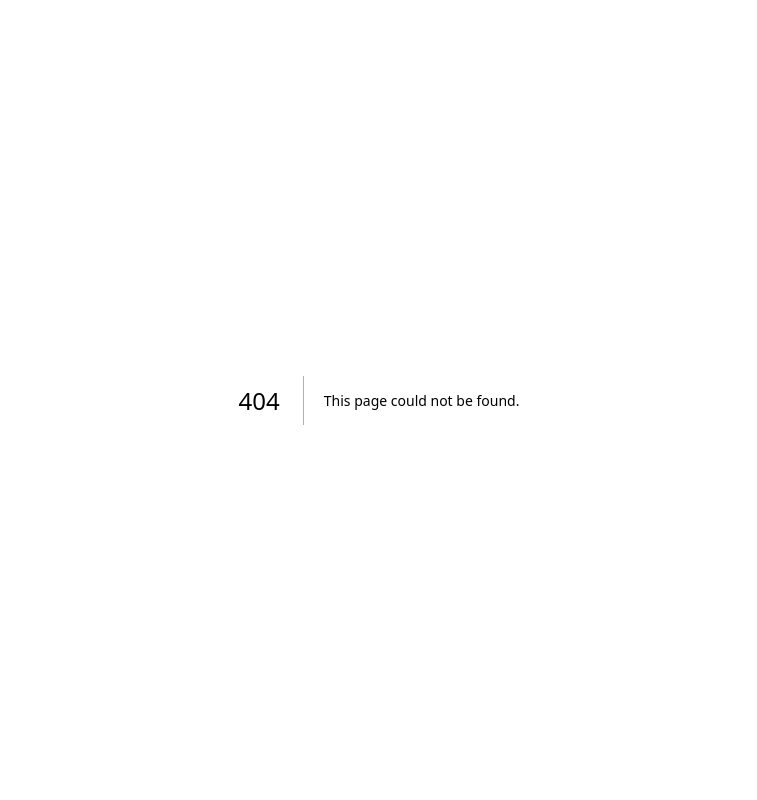
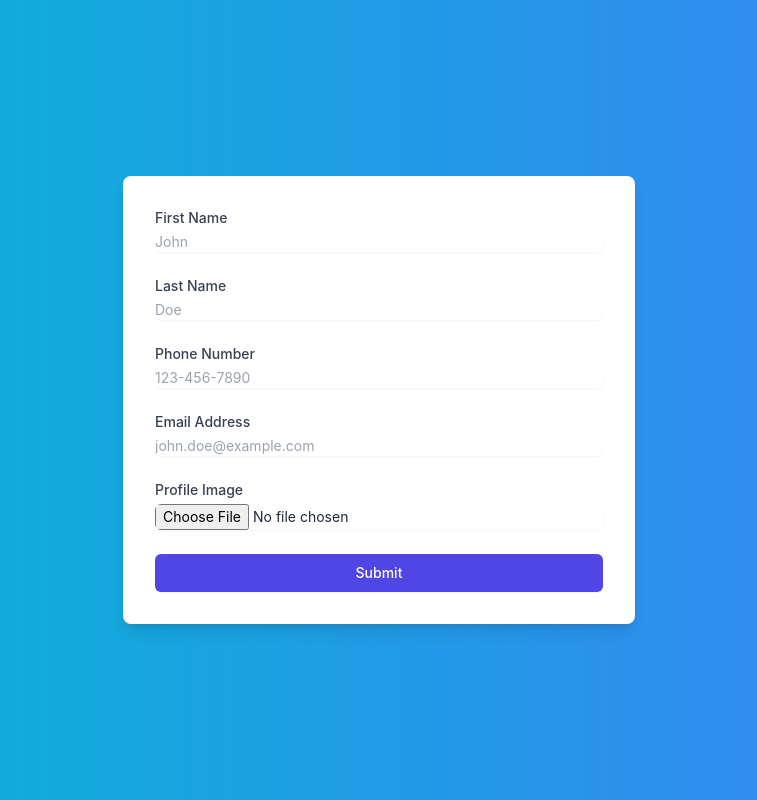
Before and after one commit to felix-hh/wildhacks2024, a Next.js app: page /adduser in a window 1280 px wide. Before the commit this address had no page. Shown: the whole page, without its empty margins (261-1018 px from the left). Built offline with nearby package versions, Linux system fonts and the light colour scheme.

Commit message:
Adding static page for customer sign up using the current tailwind styling

```diff
--- /dev/null
+++ b/pages/adduser.jsx
@@ -0,0 +1,105 @@
+import React, { useState } from 'react';
+
+const UserProfileForm = () => {
+  const [formData, setFormData] = useState({
+    firstName: '',
+    lastName: '',
+    phone: '',
+    email: '',
+    profileImage: null,
+  });
+
+  const handleChange = (e) => {
+    const { name, value, files } = e.target;
+    setFormData({
+      ...formData,
+      [name]: files ? files[0] : value,
+    });
+  };
+
+  const handleSubmit = (e) => {
+    e.preventDefault();
+    // Handle form submission here
+    console.log(formData);
+    alert('Form submitted. Check console for data.');
+  };
+
+  return (
+    <div className="flex justify-center items-center h-screen bg-gradient-to-r from-cyan-500 to-blue-500">
+      <div className="bg-white p-8 rounded-lg shadow-lg max-w-lg w-full">
+        <form onSubmit={handleSubmit} className="space-y-6">
+          <div>
+            <label htmlFor="firstName" className="block text-sm font-medium text-gray-700">
+              First Name
+            </label>
+            <input
+              type="text"
+              name="firstName"
+              value={formData.firstName}
+              onChange={handleChange}
+              placeholder="John"
+              className="mt-1 block w-full rounded-md border-gray-300 shadow-sm focus:border-indigo-500 focus:ring-indigo-500 sm:text-sm"
+            />
+          </div>
+          <div>
+            <label htmlFor="lastName" className="block text-sm font-medium text-gray-700">
+              Last Name
+            </label>
+            <input
+              type="text"
+              name="lastName"
+              value={formData.lastName}
+              onChange={handleChange}
+              placeholder="Doe"
+              className="mt-1 block w-full rounded-md border-gray-300 shadow-sm focus:border-indigo-500 focus:ring-indigo-500 sm:text-sm"
+            />
+          </div>
+          <div>
+            <label htmlFor="phone" className="block text-sm font-medium text-gray-700">
+              Phone Number
+            </label>
+            <input
+              type="tel"
+              name="phone"
+              value={formData.phone}
+              onChange={handleChange}
+              placeholder="123-456-7890"
+              className="mt-1 block w-full rounded-md border-gray-300 shadow-sm focus:border-indigo-500 focus:ring-indigo-500 sm:text-sm"
+            />
+          </div>
+          <div>
+            <label htmlFor="email" className="block text-sm font-medium text-gray-700">
+              Email Address
+            </label>
+            <input
+              type="email"
+              name="email"
+              value={formData.email}
+              onChange={handleChange}
+              placeholder="john.doe@example.com"
+              className="mt-1 block w-full rounded-md border-gray-300 shadow-sm focus:border-indigo-500 focus:ring-indigo-500 sm:text-sm"
+            />
+          </div>
+          <div>
+            <label htmlFor="profileImage" className="block text-sm font-medium text-gray-700">
+              Profile Image
+            </label>
+            <input
+              type="file"
+              name="profileImage"
+              onChange={handleChange}
+              className="mt-1 block w-full rounded-md border-gray-300 shadow-sm focus:border-indigo-500 focus:ring-indigo-500 sm:text-sm"
+            />
+          </div>
+          <div>
+            <button type="submit" className="w-full flex justify-center py-2 px-4 border border-transparent rounded-md shadow-sm text-sm font-medium text-white bg-indigo-600 hover:bg-indigo-700 focus:outline-none focus:ring-2 focus:ring-offset-2 focus:ring-indigo-500">
+              Submit
+            </button>
+          </div>
+        </form>
+      </div>
+    </div>
+  );
+};
+
+export default UserProfileForm;
```
